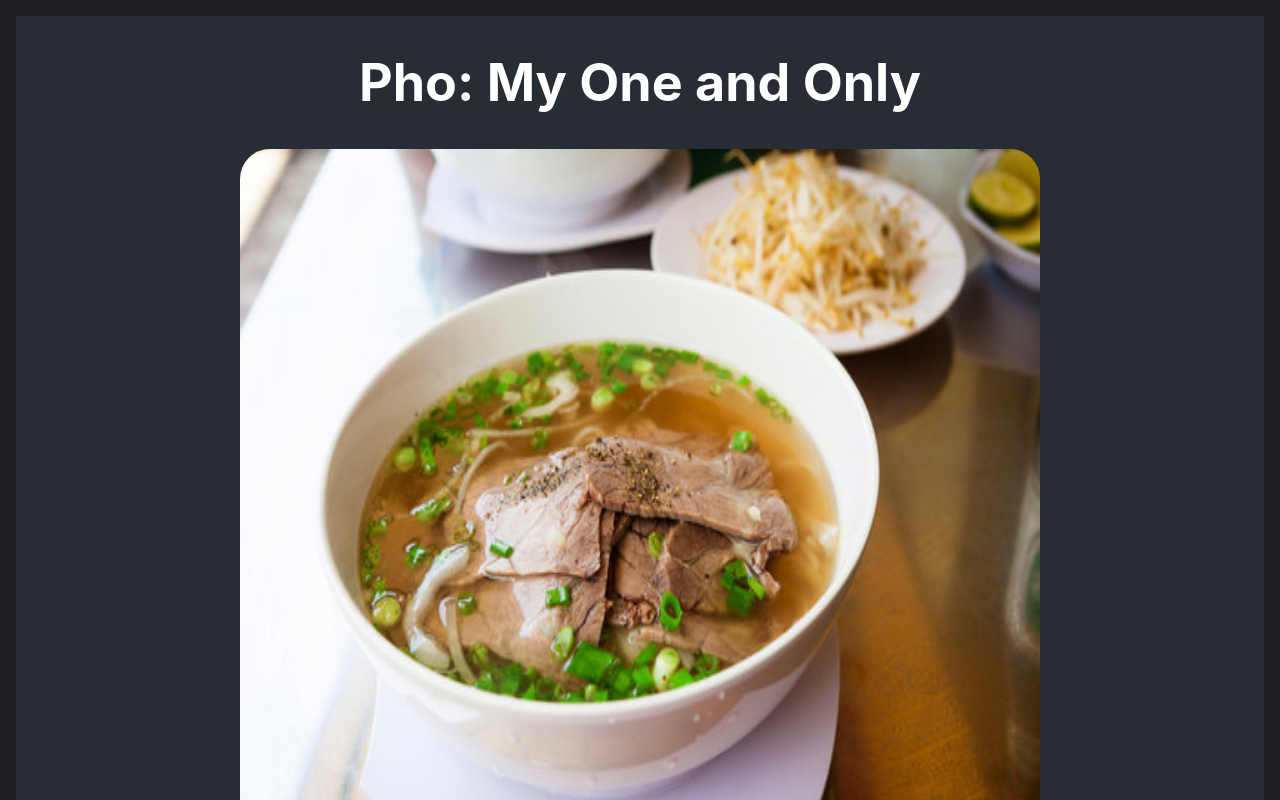
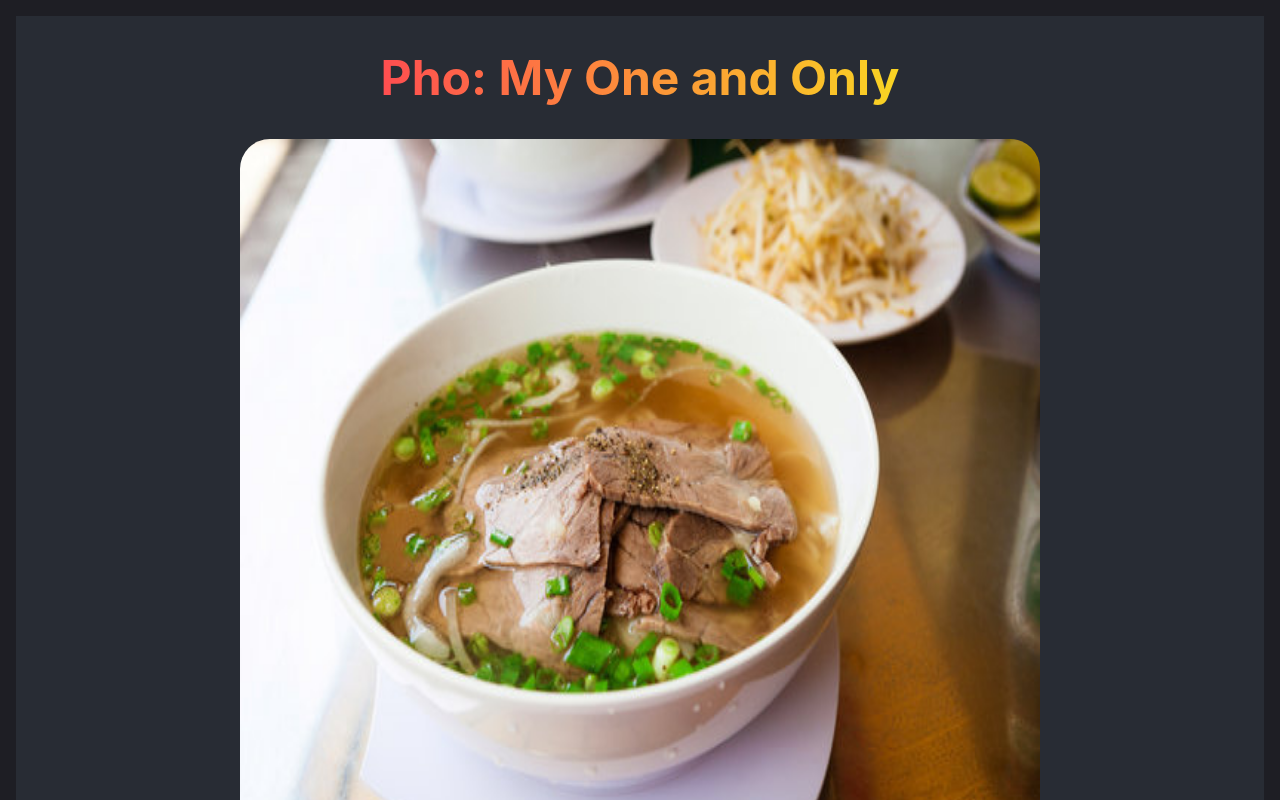
Before and after one commit to schen479/pho-page, a React (Create React App) app: page / in a window 1280 px wide. Shown: the top 800 px of the page. Built offline with nearby package versions, Linux system fonts and the light colour scheme.

Commit message:
final commit

```diff
--- a/src/App.css
+++ b/src/App.css
@@ -24,6 +24,13 @@ body {
   margin: 2;
 }
 
+.title{
+  font-size: 3rem;
+  font-weight: bold;
+  background: linear-gradient(90deg, #ff4e50, #f9d423);
+  -webkit-background-clip: text;
+  -webkit-text-fill-color: transparent;
+}
 
 .App-logo {
   height: 40vmin;
```
